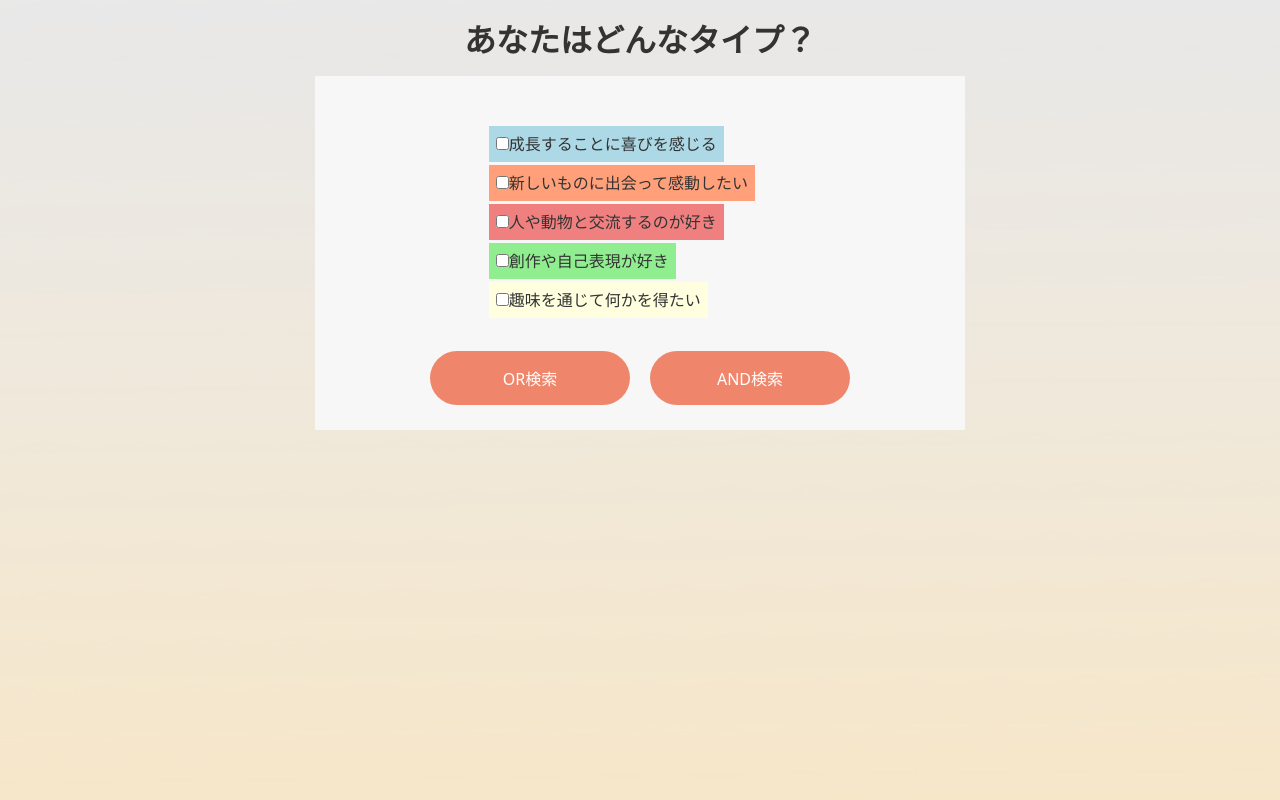
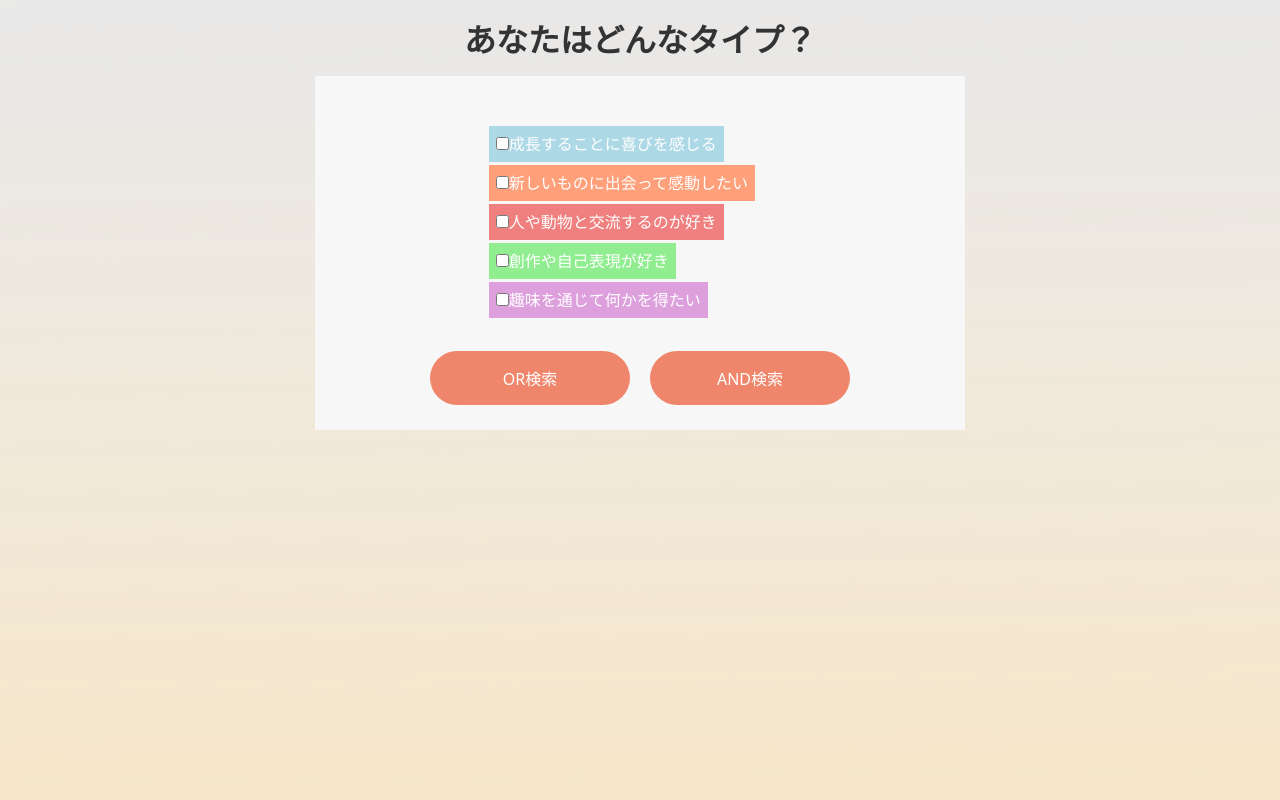
Before and after one commit to keromonsumire/yoninyonsyoku, a Flask app: page /search in a window 1280 px wide. Shown: the part 86-886 px from the top of the page. Run offline with Flask 2, Linux system fonts and the light colour scheme; a user stored in the database is signed in.

Commit message:
search変更

```diff
--- a/static/css/styles.css
+++ b/static/css/styles.css
@@ -194,6 +194,7 @@ header{
 .space
 {
   padding-top:15px;
+  padding-bottom: 30px;
 }
 
 .create-contents
@@ -374,6 +375,7 @@ article
 .blog-content
 {
   background-color:lightgray;
+  margin-top:15px;
   margin-bottom:20px;
   width:30%;
 }
@@ -396,6 +398,22 @@ article
   text-decoration: none;
 }
 
+.search-show
+{
+  text-align: center;
+  padding-bottom:15px;
+}
+
+.search-text
+{
+  padding-top:15px;
+  font-size:20px;
+}
+
+.search-button
+{
+  margin:0 auto;
+}
 
 /* 入力フォームを縦に伸ばさない */
 textarea{
@@ -417,27 +435,27 @@ p {
 
 .tag1{
   background-color:lightblue;
-  color:#333;
+  color:white;
 }
 
 .tag2{
   background-color:lightsalmon;
-  color:#333;
+  color:white;
 }
 
 .tag3{
   background-color:lightcoral;
-  color:#333;
+  color:white;
 }
 
 .tag4{
   background-color:lightgreen;
-  color:#333;
+  color:white;
 }
 
 .tag5{
-  background-color:lightyellow;
-  color:#333;
+  background-color:plum;
+  color:white;
 }
 
 .center{
```
Also changed, not shown: templates/search.html (+8 -8 lines).
